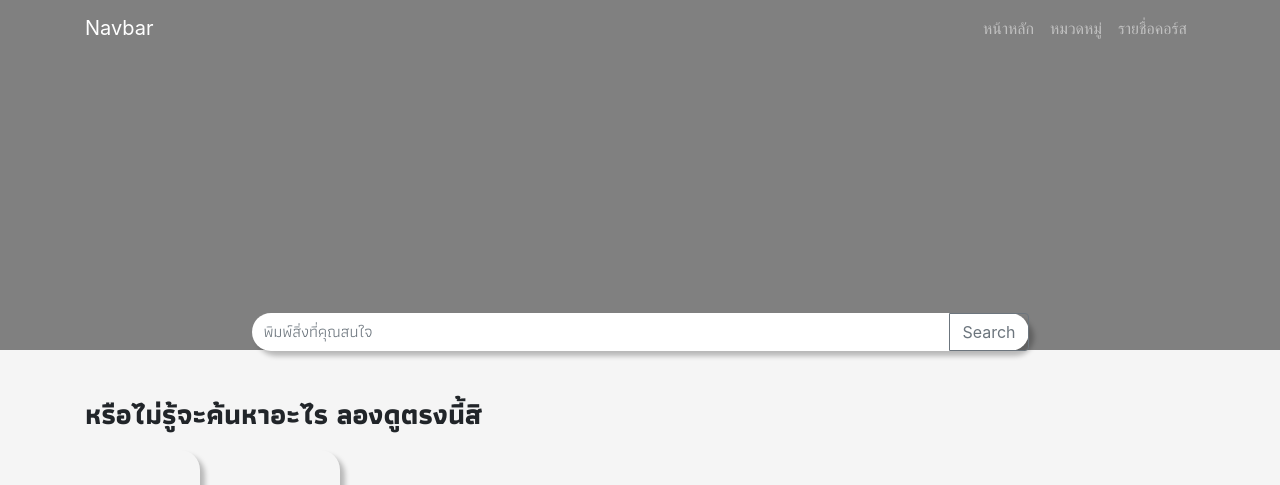
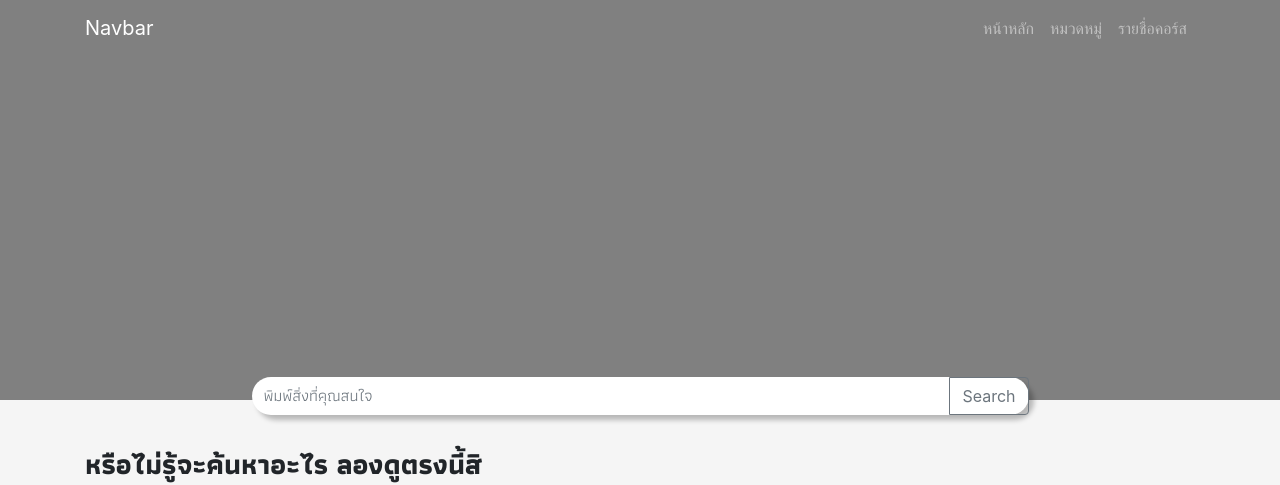
Before and after one commit to anawinwz/ywc16-proj, a Vue app: page / in a window 1280 px wide. Shown: the top 485 px of the page. Built offline with nearby package versions, Linux system fonts and the light colour scheme.

Commit message:
Fix header to 400px

```diff
--- a/src/components/Main.vue
+++ b/src/components/Main.vue
@@ -2,7 +2,9 @@
   <div>
     <div id="app-intro">
         <div class="container">
-        <div id="app-intro-content"></div>
+        <div id="app-intro-content">
+            &nbsp;
+        </div>
 
         <div id="search-box">
             <div class="input-group mb-3">
@@ -87,17 +89,17 @@ export default {
 #app-intro {
   background: gray;
   color: white;
-  min-height: 350px;
+  min-height: 400px;
 }
 #app-intro .container {
   padding-top: 62.5px;
-  height: 175px;
+  height: 190px;
 }
 #search-box {
     width:70%;
     z-index: 500;
     position: relative;
-    top: 250px;
+    top: 290px;
     background: white;
     margin: 0 auto;
     border-radius:20px;
```
